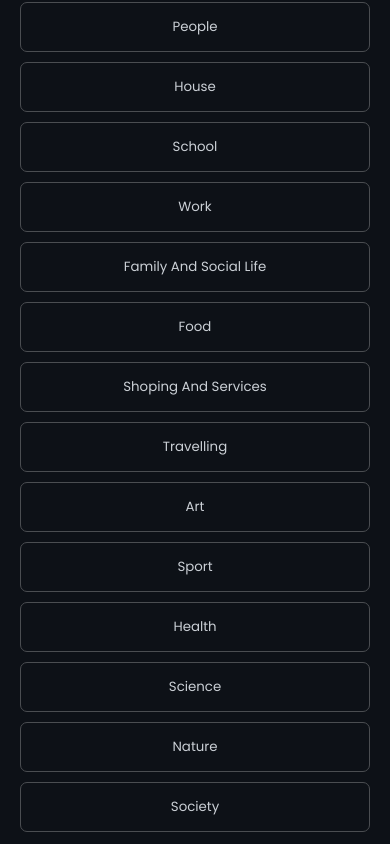
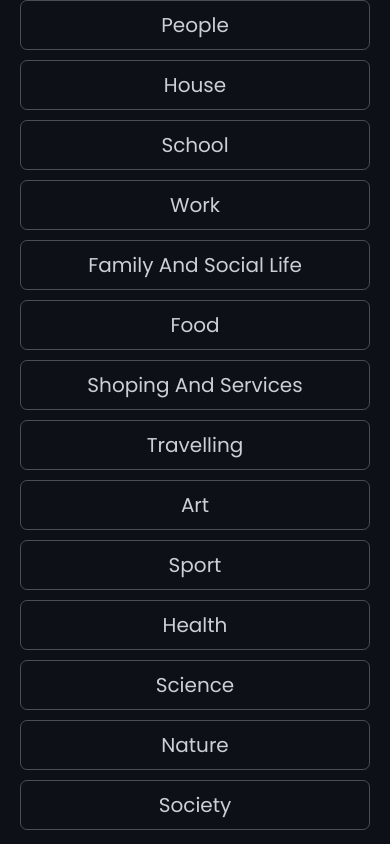
Before and after one commit to vitaliizhuk1879/English-words, a plain HTML site: page index.html in a window 390 px wide. Drawn offline with Linux system fonts and the light colour scheme.

Commit message:
12 commit

```diff
--- a/assets/css/style.css
+++ b/assets/css/style.css
@@ -88,20 +88,13 @@ body {
 }
 
 @media (max-width: 575px) {
+    .container {
+        height: auto;
+    }
+
     .unit {
-        display: block;
-        width: 350px;
         min-height: 50px;
-
-        margin-bottom: 10px;
-
-        background-color: inherit;
-        border: 1px solid #4a4d51;
-        border-radius: 7px;
-
-        font-family: "Poppins", sans-serif;
-        color: #cbd0d6;
-        cursor: pointer;
+        font-size: 20px;
     }
 
     .central_square {
```
